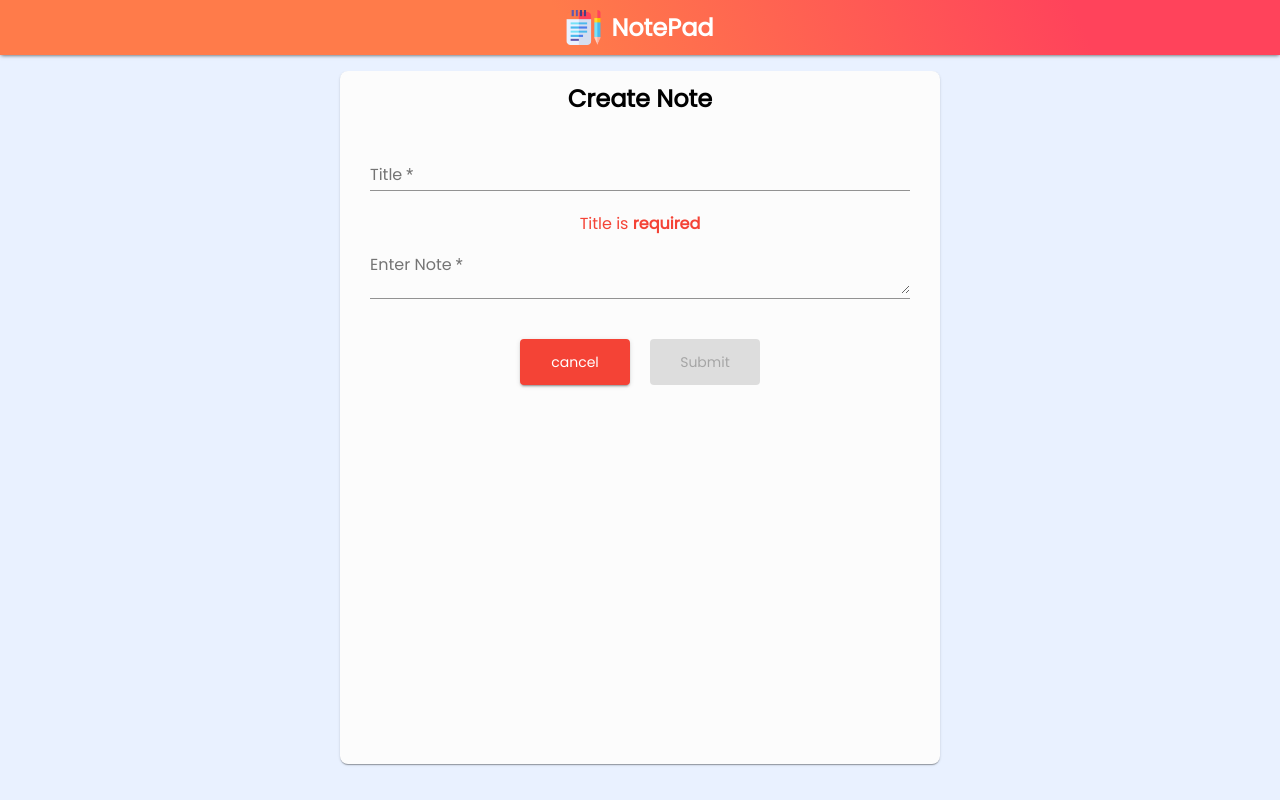
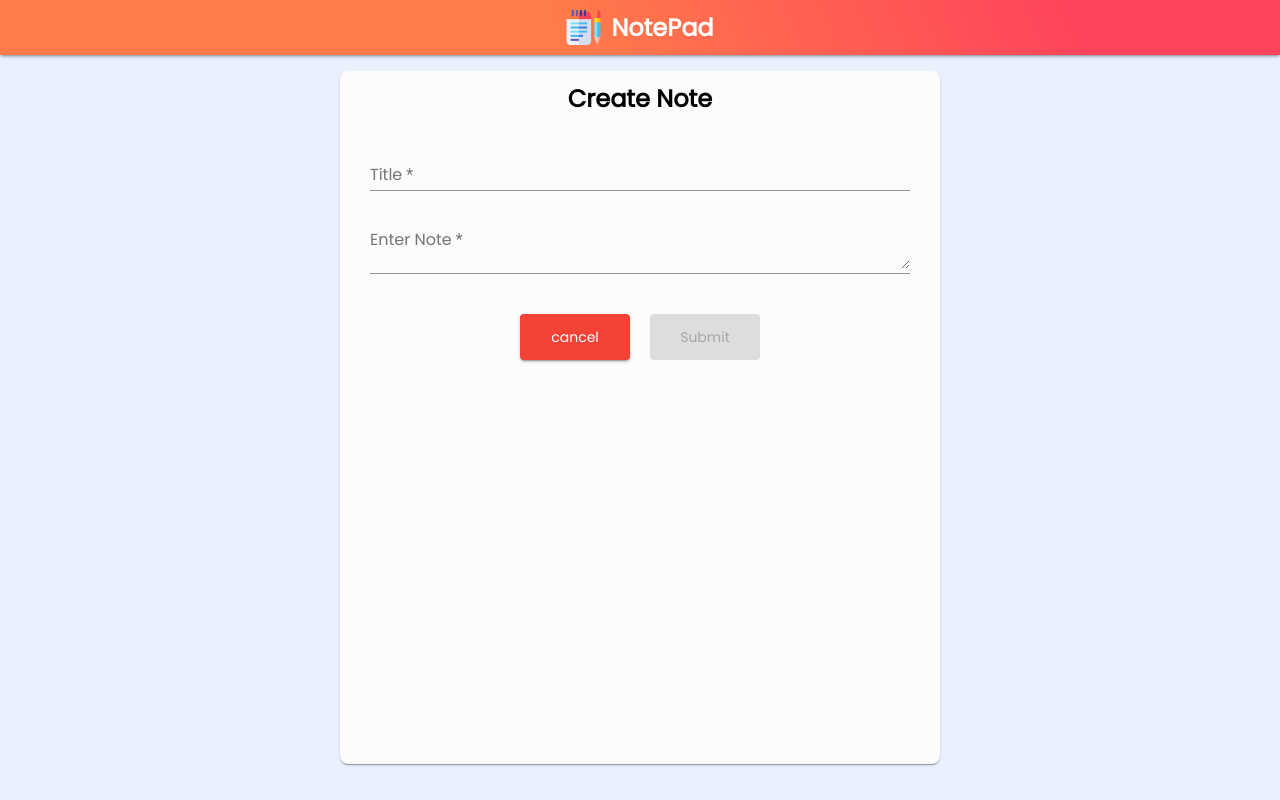
Before and after one commit to Moro-Afriyie/Note-App, an Angular app: page /addNote in a window 1280 px wide. Built offline with nearby package versions, Linux system fonts and the light colour scheme.

Commit message:
added the error messages to the various input fields

```diff
--- a/src/app/add-note-page/add-note-page.component.html
+++ b/src/app/add-note-page/add-note-page.component.html
@@ -5,11 +5,10 @@
             <mat-form-field class="form__title">
                 <mat-label>Title</mat-label>
                 <input matInput placeholder="Title goes here...." value="Sushi" formControlName="title">
+                <mat-error *ngIf="addNoteForm.get('title').hasError('required')">
+                    Title is <strong>required</strong>
+                </mat-error>
             </mat-form-field>
-            <!--*ngIf="emailFormControl.hasError('required')"-->
-            <mat-error *ngIf="addNoteForm.get('title').hasError('required')">
-                Title is <strong>required</strong>
-            </mat-error>
             <mat-form-field class="form__body">
                 <mat-label>Enter Note</mat-label>
                 <textarea matInput placeholder="Ex. It makes me feel..." formControlName="body"></textarea>
```
